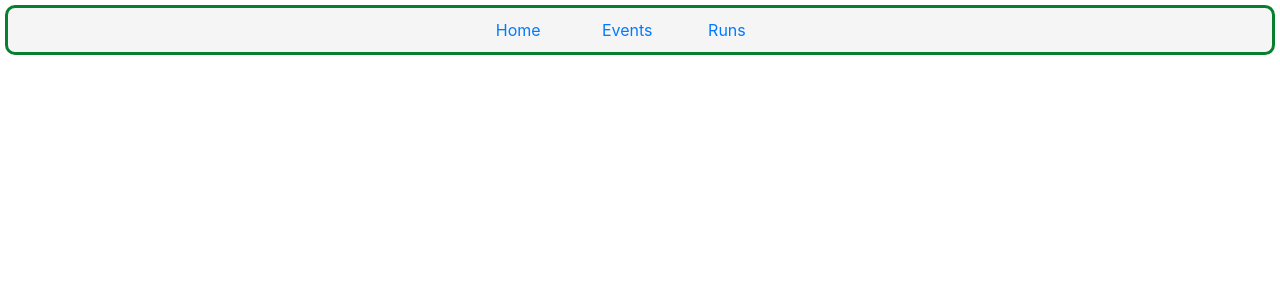
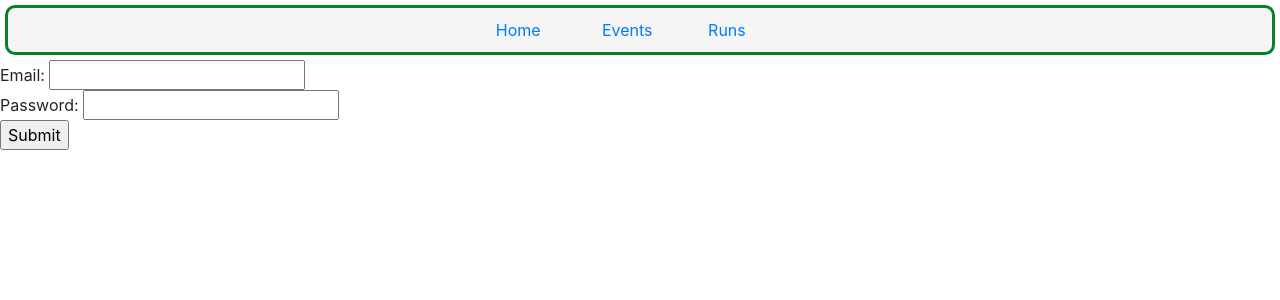
Before and after one commit to buraizu/emerald_city_runs, a React (Create React App) app in the folder client/: page /login in a window 1280 px wide. Shown: the top 300 px of the page. Built offline with nearby package versions, Linux system fonts and the light colour scheme.

Commit message:
Add route for LogInPage and SignUp

```diff
--- a/client/src/App.js
+++ b/client/src/App.js
@@ -11,12 +11,16 @@ import Header from './Header';
 import Home from './Home';
 import EventsContainer from './events/EventsContainer';
 import RunDetail from './runs/RunDetail';
+import LogInPage from './LogInPage';
+import SignUp from './SignUp';
 
 const App = () => {
   return (
     <Router>
       <Header />
       <div>
+        <Route path="/login" component={LogInPage} />
+        <Route path="/signup" component={SignUp} />
         <Route exact path="/" component={Home} />
         <Route path='/events' component={EventsContainer} />
         <Route exact path='/runs' component={RunsContainer} />
--- a/client/src/LogInPage.js
+++ b/client/src/LogInPage.js
@@ -1,43 +1,51 @@
 import React, { Component } from 'react';
 import { bindActionCreators } from 'redux';
 import { connect } from 'react-redux';
-import * as actions from '../actions/actions';
+import * as actions from './actions/index';
 
 class LogInPage extends Component {
   constructor(props) {
     super(props);
 
-    this.state = { credentials: {email: '', password: ''}}
-    this.onChange = this.onChange.bind(this);
-    this.onSave = this.onSave.bind(this);
+    this.state = { email: '', password: '' }
+
+
   }
 
-  onChange(event) {
-    const field = event.target.name;
-    const credentials = this.state.credentials;
-    credentials[field] = event.target.value;
-    return this.setState({credentials: credentials})
+  handleOnChange = (event) => {
+    this.setState({
+      [event.target.name]: event.target.value
+    });
   }
 
-  onSave(event) {
+  handleOnSave = (event) => {
     event.preventDefault();
-    this.props.actions.logInUser(this.state.credentials);
+    this.props.logInUser(this.state);
   }
 
   render() {
     return (
       <div>
         <form>
+          <span>Email: </span>
           <input
             type="text"
-            onChange={this.props.onChange}
+            onChange={this.handleOnChange}
             name="email"
-            label="email"
-            value={this.state.credentials.email}
+            value={this.state.email}
           />
+          <br />
+          <span>Password: </span>
+          <input
+            type="text"
+            onChange={this.handleOnChange}
+            name="password"
+            value={this.state.password}
+          />
+          <br />
           <input
             type="submit"
-            onClick={this.onSave}
+            onClick={this.handleOnSave}
           />
         </form>
       </div>
```
